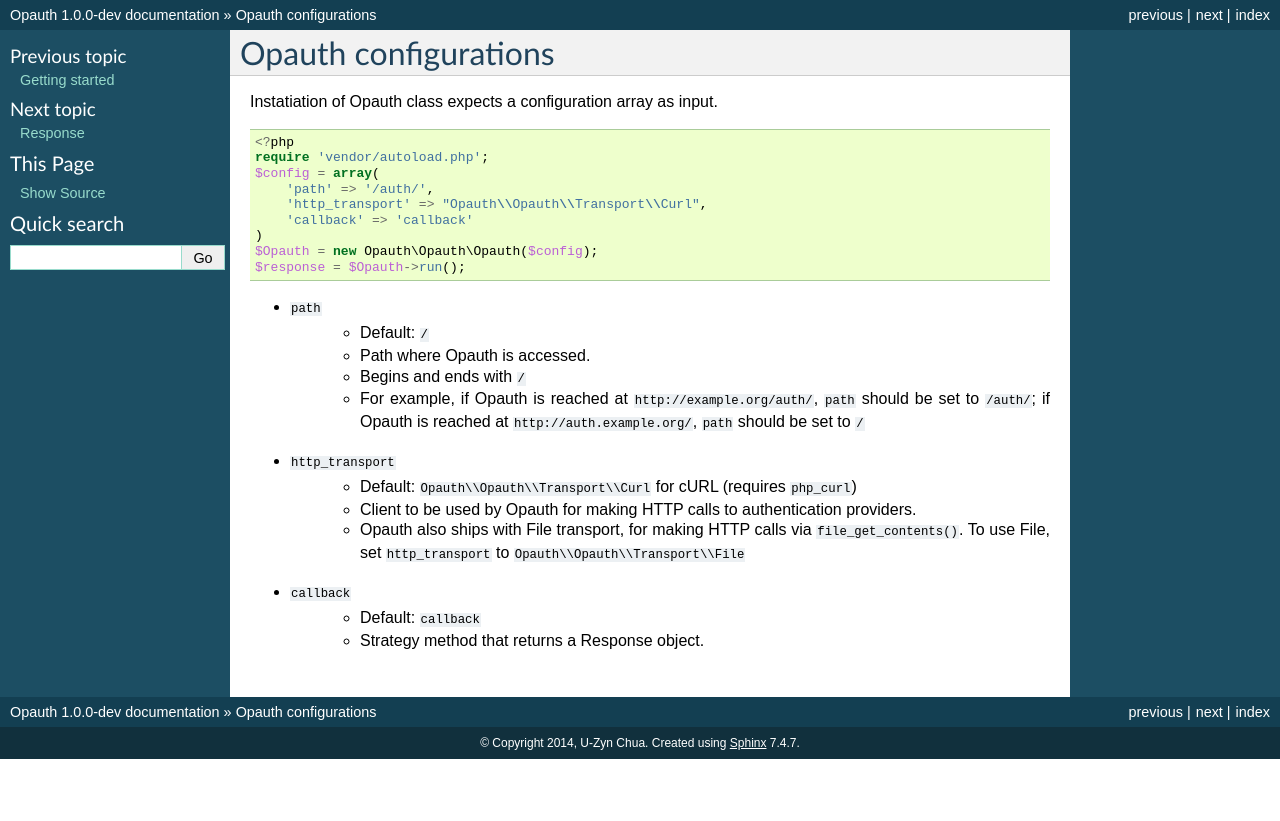
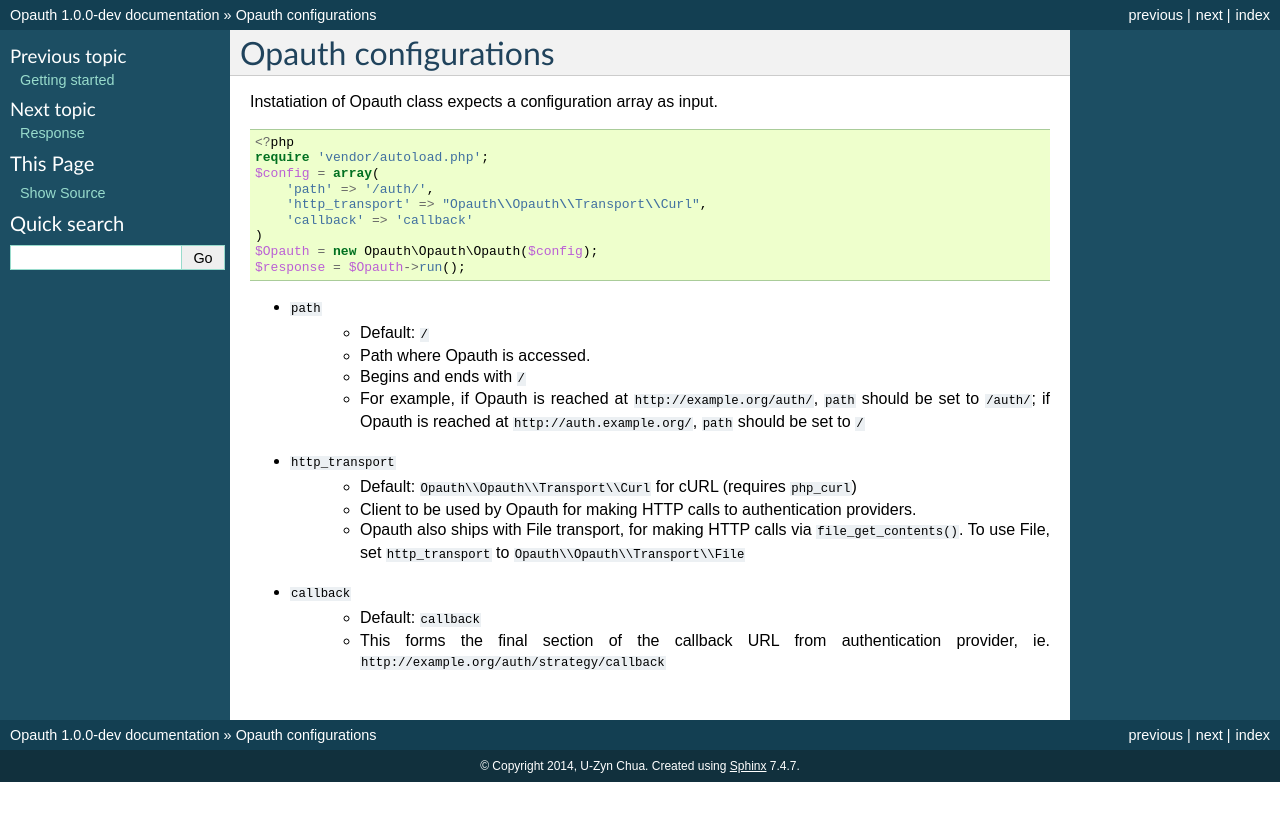
Before and after one commit to opauth/opauth, a Sphinx documentation site: the page built from docs/configurations.rst, in a window 1280 px wide. Shown: the top 821 px of the page. Built offline with Sphinx 7.4.7, drawn with Linux system fonts in a browser that asks for light colours; pages that are not in the unit, such as notebooks, are missing from menus.

Commit message:
Updated the bit on callback config

```diff
--- a/docs/configurations.rst
+++ b/docs/configurations.rst
@@ -28,4 +28,4 @@ Instatiation of Opauth class expects a configuration array as input.
 
 - ``callback``
     - Default: ``callback``
-    - Strategy method that returns a Response object.
+    - This forms the final section of the callback URL from authentication provider, ie. ``http://example.org/auth/strategy/callback``
```
